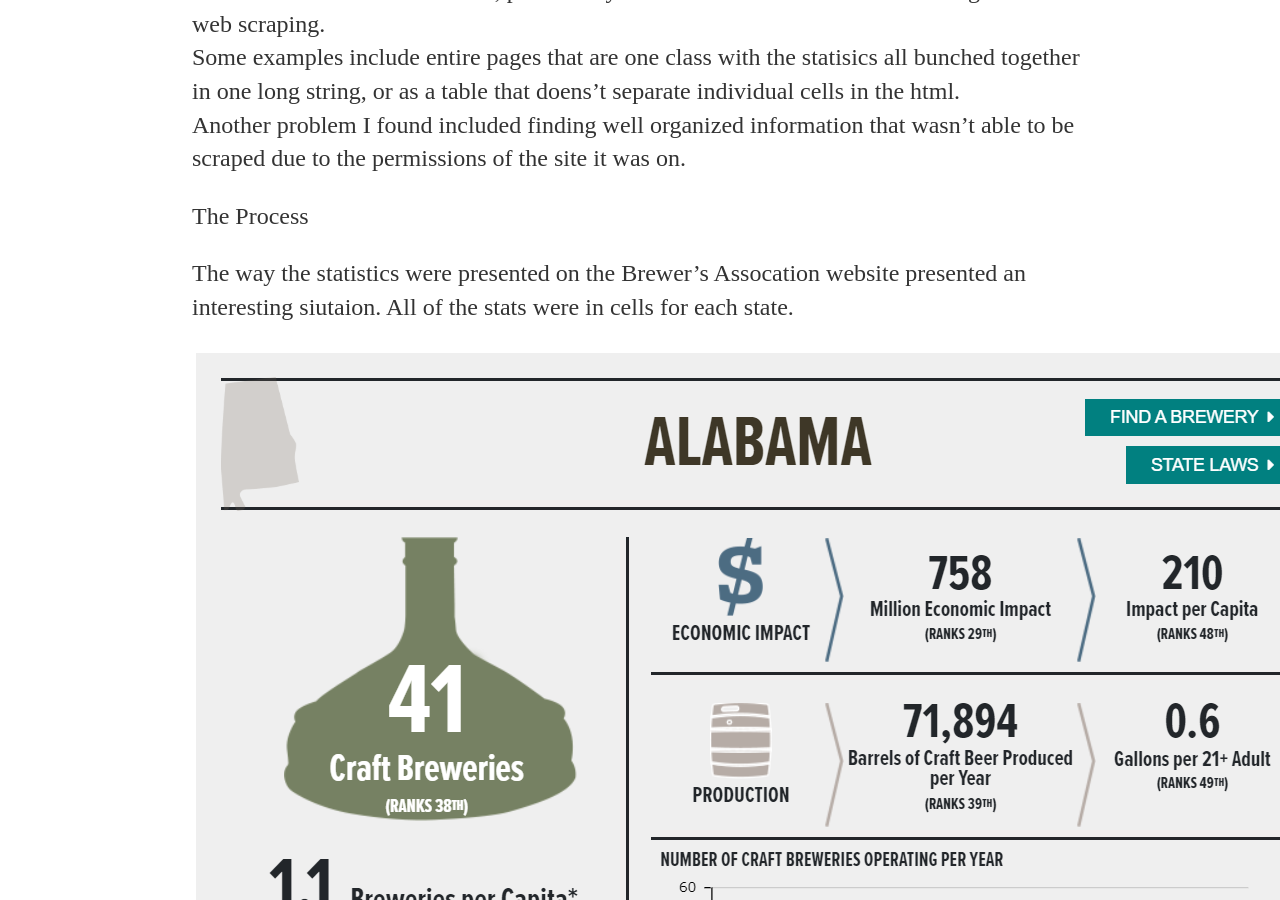
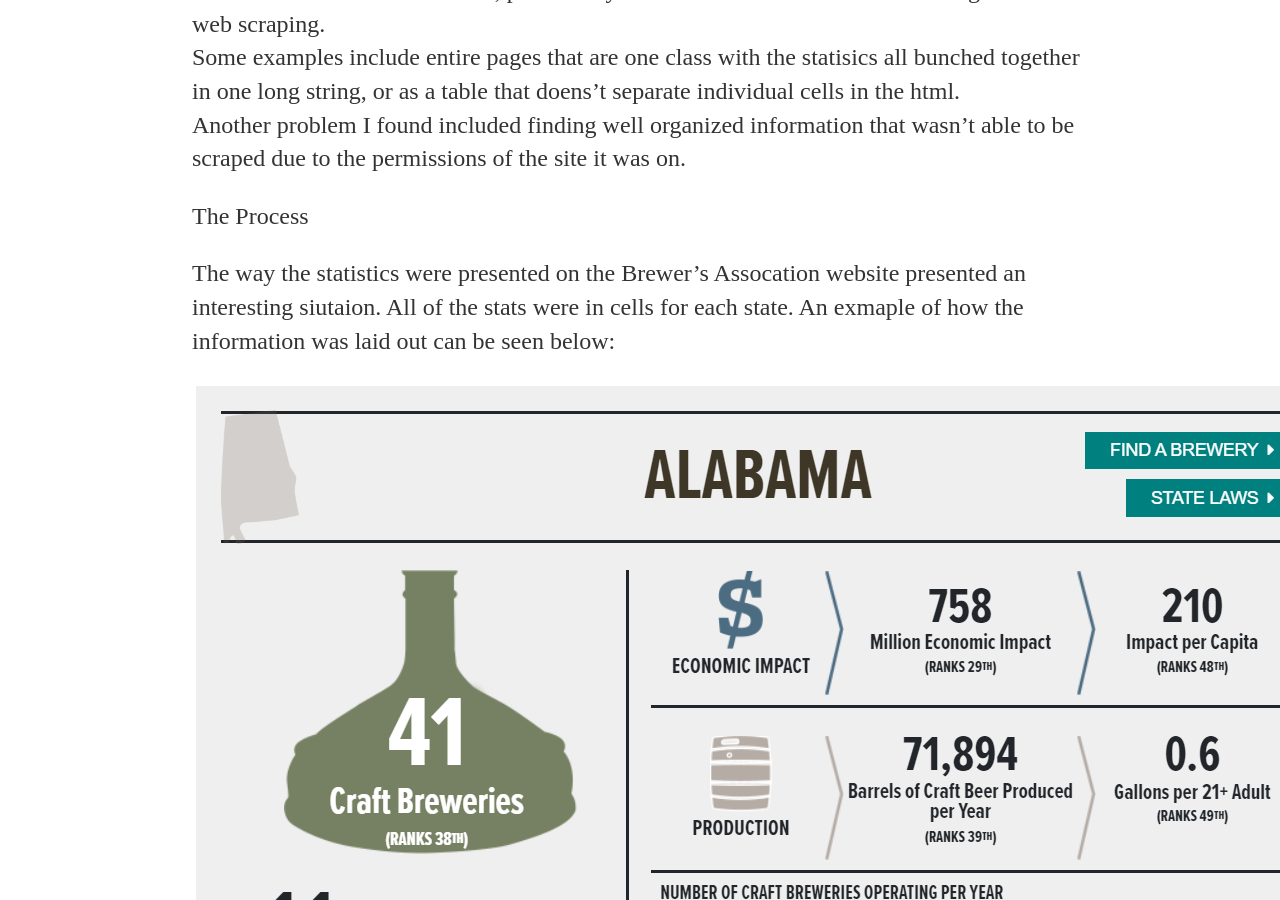
Before and after one commit to dramsay801/dramsay801.github.io, a Jekyll site: the page built from _posts/2019-10-31-Project-Post.md, in a window 1280 px wide and 900 px high, scrolled down 895 px. Built offline with Jekyll 4.4.1, drawn with Linux system fonts in a browser that asks for light colours.

Commit message:
Update 2019-10-31-Project-Post.md

```diff
--- a/_posts/2019-10-31-Project-Post.md
+++ b/_posts/2019-10-31-Project-Post.md
@@ -25,7 +25,7 @@ Another problem I found included finding well organized information that wasn't
 The Process
 
 The way the statistics were presented on the  Brewer's Assocation website presented an interesting siutaion.
-All of the stats were in cells for each state.
+All of the stats were in cells for each state. An exmaple of how the information was laid out can be seen below:
 
 ![State Cell]({{https://github.com/dramsay801/dramsay801.github.io/blob/master}}/images/Cellpic.PNG)
 
```
